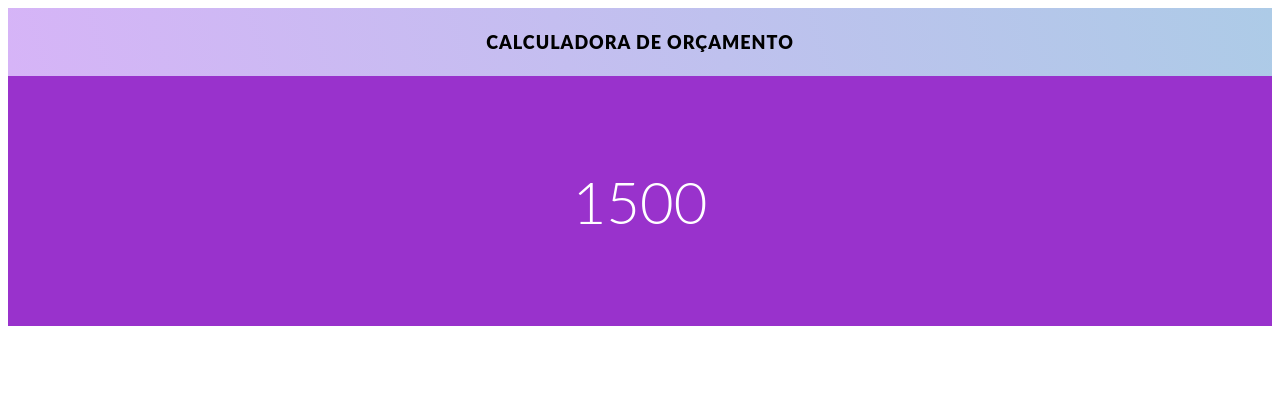
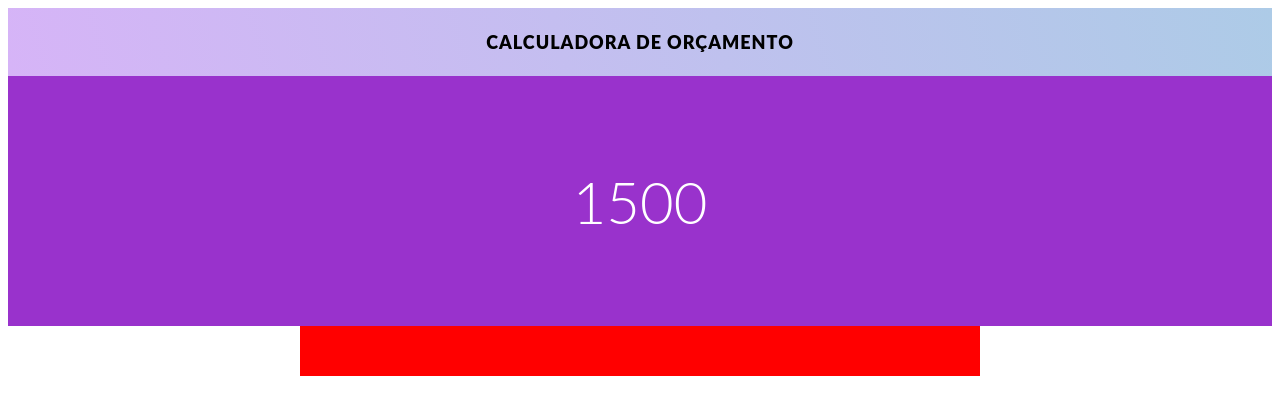
Before and after one commit to KlausDevWalker/desafio-go-dev-angular-frontend, an Angular app: page / in a window 1280 px wide. Shown: the top 414 px of the page. Built offline with nearby package versions, Linux system fonts and the light colour scheme.

Commit message:
create and style indexPage add-item section

```diff
--- a/src/app/index-page/index-page.component.html
+++ b/src/app/index-page/index-page.component.html
@@ -5,3 +5,9 @@
 <section class="final-amount">
   <h2>1500</h2>
 </section>
+
+<section class="add-item">
+  <div class="add-item-container">
+
+  </div>
+</section>
--- a/src/app/index-page/index-page.component.scss
+++ b/src/app/index-page/index-page.component.scss
@@ -38,3 +38,16 @@
     }
   }
 }
+
+.add-item {
+  display: flex;
+
+  justify-content: center;
+  align-items: center;
+
+  .add-item-container {
+    width: 680px;
+    background: red;
+    height: 50px;
+  }
+}
```
